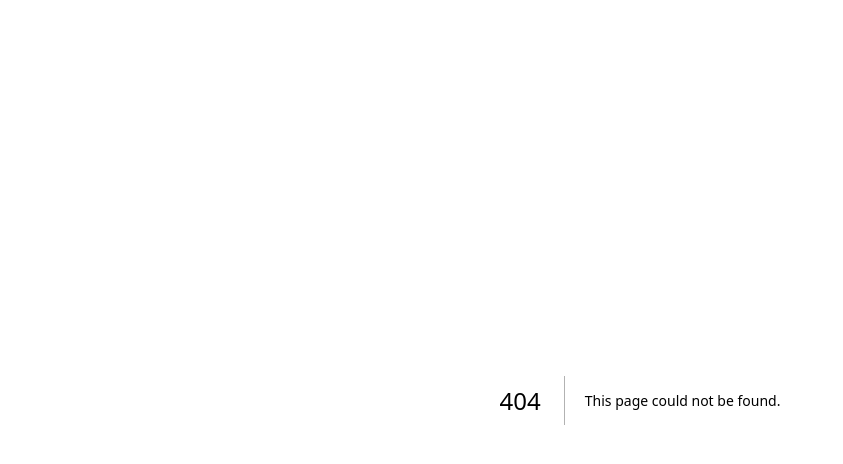
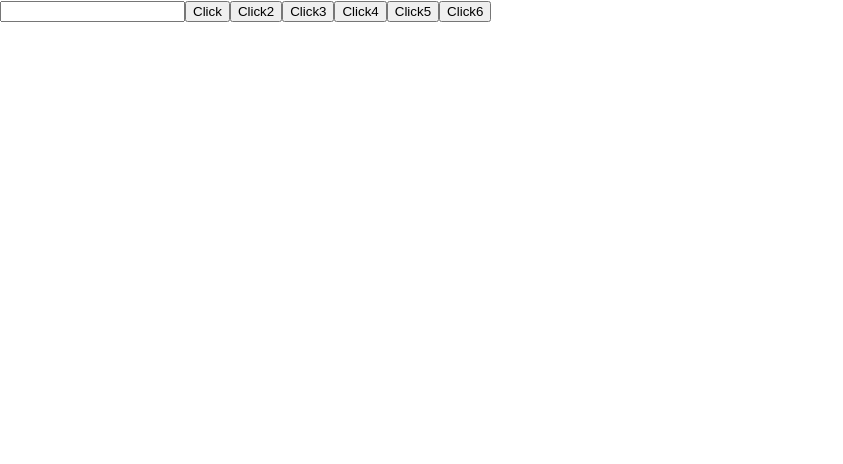
Before and after one commit to naiaragabriela/exercicios, a Next.js app: page /basicos/botao in a window 1280 px wide. Before the commit this address had no page. Shown: the top 464 px of the page, without its empty margins (0-843 px from the left). Built offline with nearby package versions, Linux system fonts and the light colour scheme.

Commit message:
Feat: Function and event

```diff
--- /dev/null
+++ b/pages/basicos/botao.jsx
@@ -0,0 +1,34 @@
+function acao() {
+    console.log('acao');
+}
+
+
+
+export default function botao() {
+    function acao2() {
+        console.log('acao2')
+    }
+
+    function acao5(e) {
+        console.log(e)
+    }
+    return (
+        <div>
+            <input type="text" onChange={e => console.log(e.target.value)} />
+            <button onClick={acao}>Click</button>
+            <button onClick={acao2}>Click2</button>
+            <button onClick={function () { console.log('acao3')}}>
+                Click3
+            </button>
+            <button onClick={() => console.log('acao4')}>
+                Click4
+            </button>
+            <button onClick={acao5}>
+                Click5
+            </button>
+            <button onClick={e => acao5(e.type)}>
+                Click6
+            </button>
+        </div>
+    )
+}
```
